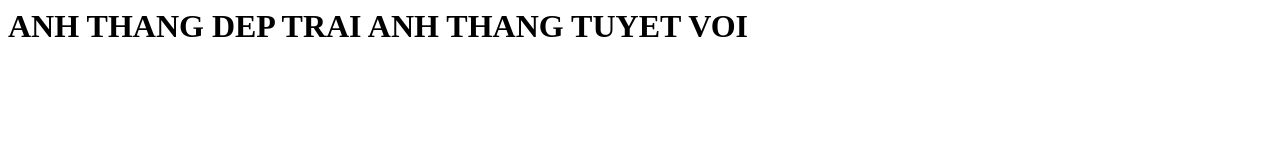
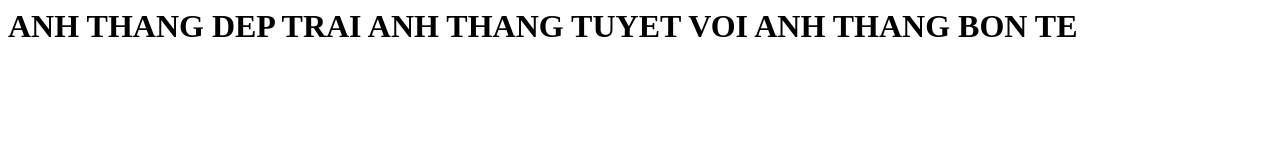
Before and after one commit to thangcongnguyen102/hocgithub, a plain HTML site: page index.html in a window 1280 px wide. Drawn offline with Linux system fonts and the light colour scheme.

Commit message:
Add file class.html

```diff
--- a/index.html
+++ b/index.html
@@ -1 +1 @@
-<h1>ANH THANG DEP TRAI ANH THANG TUYET VOI</h1>
+<h1>ANH THANG DEP TRAI ANH THANG TUYET VOI ANH THANG BON TE </h1>
```
Also changed, not shown: class.html (added, +1 -0 lines).
